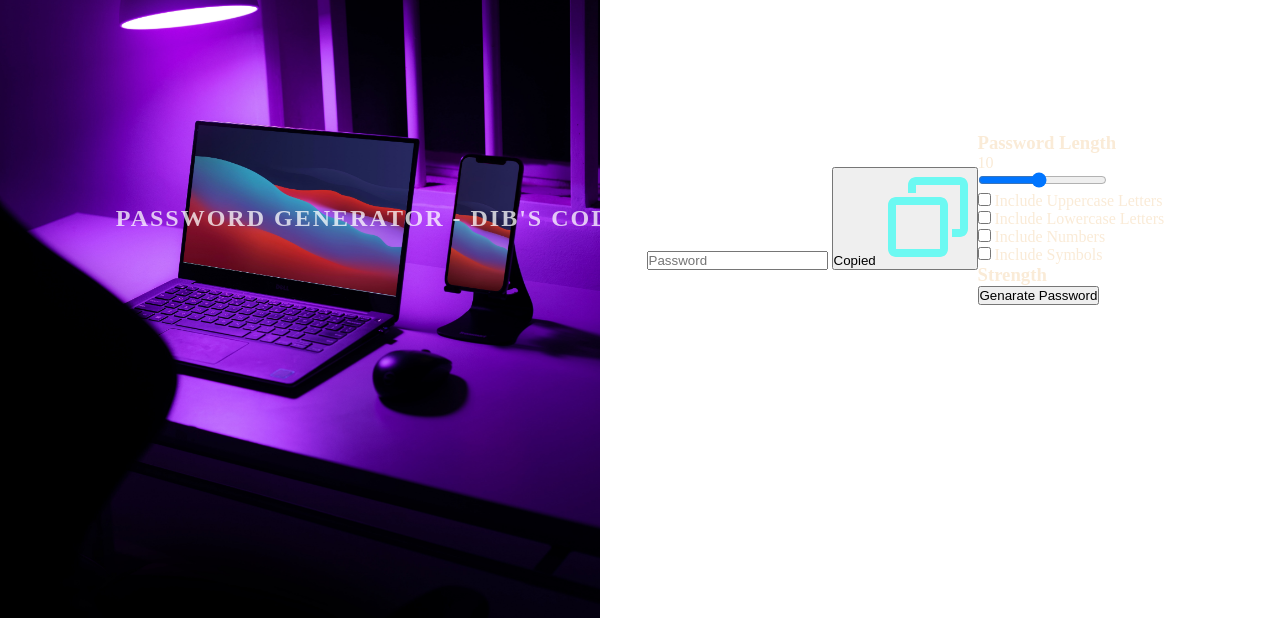
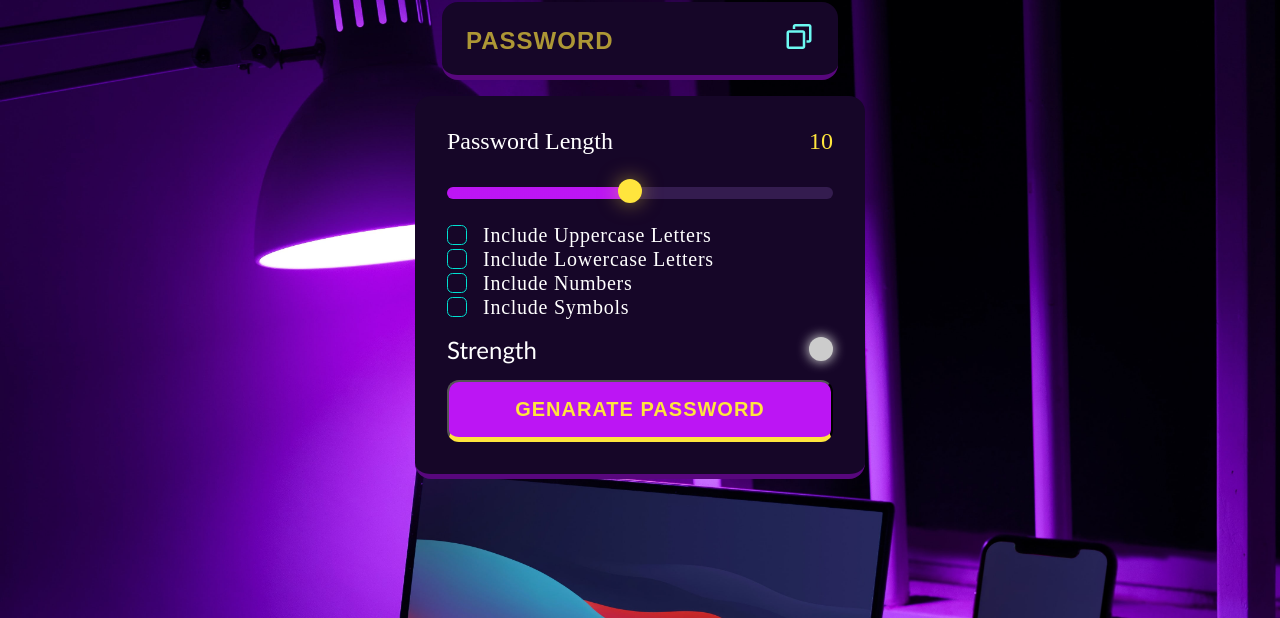
Before and after one commit to dibendughosal/Password-Generator, a plain HTML site: page index.html in a window 1280 px wide. Shown: the part 182-800 px from the top of the page. Drawn offline with Linux system fonts and the light colour scheme.

Commit message:
Styling Done

```diff
--- a/index.html
+++ b/index.html
@@ -3,13 +3,17 @@
   <head>
     <meta charset="UTF-8" />
     <meta name="viewport" content="width=device-width, initial-scale=1.0" />
-    <title>Password Generator | Dibendu </title>
-    <link rel="shortcut icon" href="./assets/reset-password (1).png" type="image/x-icon">
-    <link rel="stylesheet" href="style.css">
+    <title>Password Generator | Dibendu</title>
+    <link
+      rel="shortcut icon"
+      href="./assets/reset-password (1).png"
+      type="image/x-icon"
+    />
+    <link rel="stylesheet" href="style.css" />
   </head>
   <body>
     <div class="container">
-      <h2>Password Generator - Dib's Codez</h2>
+      <h2>Password Generator</h2>
       <div class="display-container">
         <input
           placeholder="Password"
@@ -17,37 +21,50 @@
           data-passwordDisplay
           readonly
         />
-        <button>
-          <span data-copyMsg>Copied</span>
-          <img src="./assets/copy.svg" alt="Copy icon" data-copy />
+        <button class="copyBtn">
+          <span data-copyMsg class="copyTxt"></span>
+          <img
+            src="./assets/copy.svg"
+            alt="Copy icon"
+            width="30px"
+            height="30px"
+            data-copy
+          />
         </button>
       </div>
       <div class="input-container">
         <div class="length-container">
-          <h3>Password Length</h3>
+          <p>Password Length</p>
           <p data-length>0</p>
         </div>
-        <input type="range" name="" id="" min="1" max="20" length-slider/>
-        <div>
+        <input
+          type="range"
+          name=""
+          class="slider"
+          min="1"
+          max="20"
+          length-slider
+        />
+        <div class="check">
           <input type="checkbox" id="uppercase" />
           <label for="uppercase">Include Uppercase Letters</label>
         </div>
-        <div>
+        <div class="check">
           <input type="checkbox" id="lowercase" />
           <label for="lowercase">Include Lowercase Letters</label>
         </div>
-        <div>
-          <input type="checkbox"  id="numbers" />
+        <div class="check">
+          <input type="checkbox" id="numbers" />
           <label for="numbers">Include Numbers</label>
         </div>
-        <div>
-          <input type="checkbox" id="symbols"/>
+        <div class="check">
+          <input type="checkbox" id="symbols" />
           <label for="symbols">Include Symbols</label>
         </div>
         <!-- strength section -->
         <div class="strength-section">
-          <h3>Strength</h3>
-          <div data-indicator></div>
+          <p>Strength</p>
+          <div class="indicator" data-indicator></div>
         </div>
         <!-- generated Password button -->
         <button class="generatedBtn">Genarate Password</button>
--- a/script.js
+++ b/script.js
@@ -11,24 +11,27 @@ const symbolsCheck = document.querySelector("#symbols");
 const indicator = document.querySelector("[data-indicator]");
 const generateBtn = document.querySelector(".generatedBtn");
 const allCheckbox = document.querySelectorAll("input[type='checkbox']");
-const symbols = '~`&@#$%^*(){[}]-_",<.>?/:;=+\|!';
+const symbols = '~`&@#$%^*(){[}]-_",<.>?/:;=+|!';
 
 let password = "";
 let passwordLength = 10;
 let checkCount = 0;
 
 handleSlider();
-setIndicator();
+setIndicator("#ccc");
 
 function handleSlider() {
   inputSlider.value = passwordLength;
   length.innerText = passwordLength;
-
+  const min = inputSlider.min;
+  const max = inputSlider.max;
+  inputSlider.style.backgroundSize =
+    ((passwordLength - min) * 100) / (max - min) + "100%";
 }
 
-function setIndicator(color){
+function setIndicator(color) {
   indicator.style.backgroundColor = color;
-    indicator.style.boxShadow = "1px 2px 20px black";
+  indicator.style.boxShadow = `0px 0px 12px 1px ${color}`;
 }
 
 function getRandomInt(min, max) {
@@ -39,45 +42,48 @@ function generateRandomNumber() {
   return getRandomInt(0, 9);
 }
 
-function generateLowercase(){
+function generateLowercase() {
   return String.fromCharCode(getRandomInt(97, 123));
 }
 
-function generateUppercase(){
+function generateUppercase() {
   return String.fromCharCode(getRandomInt(65, 91));
 }
 
-function generateSymbols(){
+function generateSymbols() {
   const randomNum = getRandomInt(0, symbols.length);
-    return symbols.charAt(randomNum)
+  return symbols.charAt(randomNum);
 }
 
 function calcStrength() {
-    let hasUpper =false;
-    let hasLower =false;
-    let hasNum =false;
-    let hasSym =false;
+  let hasUpper = false;
+  let hasLower = false;
+  let hasNum = false;
+  let hasSym = false;
 
   if (uppercaseCheck.checked) hasUpper = true;
   if (lowercaseCheck.checked) hasLower = true;
   if (numbersCheck.checked) hasNum = true;
   if (symbolsCheck.checked) hasSym = true;
 
-    if(hasUpper && hasLower && (hasNum || hasSym) && passwordLength >= 8){
+  if (hasUpper && hasLower && (hasNum || hasSym) && passwordLength >= 8) {
     setIndicator("#0f0");
-    }
-    else if(hasUpper && hasLower && (hasNum || hasSym) && passwordLength >= 6){
+  } else if (
+    hasUpper &&
+    hasLower &&
+    (hasNum || hasSym) &&
+    passwordLength >= 6
+  ) {
     setIndicator("#ff0");
-    }
-    else{
+  } else {
     setIndicator("#f00");
   }
 }
 
-function handleCheckBoxChange(){
+function handleCheckBoxChange() {
   checkCount = 0;
-    allCheckbox.forEach( (checkbox) => {
-        if(checkbox.checked){
+  allCheckbox.forEach((checkbox) => {
+    if (checkbox.checked) {
       checkCount++;
     }
   });
@@ -88,45 +94,42 @@ function handleCheckBoxChange(){
   }
 }
 
-
 async function copyClick() {
   try {
     await navigator.clipboard.writeText(passwordDisplay.value);
-        copyMsg.innerText = "Copied"
+    copyMsg.innerText = "Copied";
   } catch (error) {
-        copyMsg.innerText = "Failed"
+    copyMsg.innerText = "Failed";
   }
-    copyMsg.classList.add('active');
+  copyMsg.classList.add("active");
   setTimeout(() => {
-        copyMsg.classList.remove('active');
-    },2000);
+    copyMsg.classList.remove("active");
+  }, 2000);
 }
 
 // allCheckbox.forEach( (checkbox) => {
 //     checkbox.addEventListener('change', handleCheckBoxChange);
 // })
 
-allCheckbox.forEach(checkbox => {
-    checkbox.addEventListener('change', handleCheckBoxChange);
+allCheckbox.forEach((checkbox) => {
+  checkbox.addEventListener("change", handleCheckBoxChange);
 });
 
-
-inputSlider.addEventListener('input', (e) => {
+inputSlider.addEventListener("input", (e) => {
   passwordLength = e.target.value;
   handleSlider();
-})
+});
 
-copyBtn.addEventListener('click', () => {
+copyBtn.addEventListener("click", () => {
   if (passwordDisplay.value.length > 0) {
     copyClick();
   }
-})
+});
 
-generateBtn.addEventListener('click', () => {
-    if(checkCount == 0)
-        return;
+generateBtn.addEventListener("click", () => {
+  if (checkCount == 0) return;
 
-    if(passwordLength < checkCount){
+  if (passwordLength < checkCount) {
     passwordLength = checkCount;
     handleSlider();
   }
@@ -146,16 +149,16 @@ generateBtn.addEventListener('click', () => {
   //     password += generateSymbols();
   // }
   let funcArr = [];
-    if(uppercaseCheck.checked){
+  if (uppercaseCheck.checked) {
     funcArr.push(generateUppercase);
   }
-    if(lowercaseCheck.checked){
+  if (lowercaseCheck.checked) {
     funcArr.push(generateLowercase);
   }
-    if(numbersCheck.checked){
+  if (numbersCheck.checked) {
     funcArr.push(generateRandomNumber);
   }
-    if(symbolsCheck.checked){
+  if (symbolsCheck.checked) {
     funcArr.push(generateSymbols);
   }
   // compulsory
@@ -163,7 +166,7 @@ generateBtn.addEventListener('click', () => {
     password += funcArr[i]();
   }
   // remaining addition
-    for (let i = 0; i< passwordLength - funcArr.length; i++) {
+  for (let i = 0; i < passwordLength - funcArr.length; i++) {
     let randomIndex = getRandomInt(0, funcArr.length);
     password += funcArr[randomIndex]();
   }
@@ -174,9 +177,9 @@ generateBtn.addEventListener('click', () => {
   calcStrength();
 });
 
-function shufflePassword(array){
-    for (let i = array.length - 1; i>0; i--) {
-        const j = Math.floor(Math.random()*(i+1));
+function shufflePassword(array) {
+  for (let i = array.length - 1; i > 0; i--) {
+    const j = Math.floor(Math.random() * (i + 1));
     const temp = array[i];
     array[i] = array[j];
     array[j] = temp;
--- a/style.css
+++ b/style.css
@@ -1,9 +1,11 @@
-*,*::after,*::before{
+*,
+*::after,
+*::before {
   padding: 0;
   margin: 0;
   box-sizing: border-box;
 }
-:root{
+:root {
   --dk-violet: hsl(268, 75%, 9%);
   --lt-violet: hsl(268, 47%, 21%);
   --lt-violet2: hsl(281, 89%, 26%);
@@ -17,31 +19,209 @@
   --vb-cyan: hsl(176, 100%, 44%);
   --vb-cyan2: hsl(177, 92%, 70%);
 
-
   --dk-text: hsl(198, 20%, 13%);
-
 }
-.container{
+body {
   width: 100vw;
   height: 100vh;
   display: flex;
   justify-content: center;
   align-items: center;
   background: url(./assets/bg.jpg);
-    background-size: contain;
+  background-size: cover;
   background-repeat: no-repeat;
-    color: antiquewhite;
 }
-h2{
+.container {
+  width: 90%;
+  max-width: 450px;
+  display: flex;
+  flex-direction: column;
+  align-items: center;
+  justify-content: center;
+}
+h2 {
   color: var(--pl-white);
   opacity: 0.75;
   text-transform: uppercase;
   letter-spacing: 2px;
   align-items: center;
   line-height: 1.2;
+}
+.display-container {
+  position: relative;
+  background-color: var(--dk-violet);
+  border-radius: 1rem;
+  border-bottom: 0.35rem solid var(--lt-violet2);
+  margin: 1rem 0;
+  padding-top: 0.35rem;
+}
+.display {
+  width: 100%;
+  background-color: transparent;
+  padding: 1.15rem 1rem;
+  color: var(--vb-yellow);
+  font-weight: 600;
+  font-size: 1.5rem;
+  line-height: 30px;
+  letter-spacing: 1px;
+  padding-right: 3.25rem;
+  border: none;
+}
+.display::placeholder {
+  position: absolute;
+  top: 50%;
+  left: 1.5rem;
+  font-size: 1.5rem;
+  line-height: 30px;
+  color: var(--vb-yellow);
+  opacity: 0.65;
+  text-transform: uppercase;
+  transform: translateY(-50%);
 
 }
-.display-container{
-    position: relative;
+.display-container button {
+  position: absolute;
+  right: 1.5rem;
+  top: 50%;
+  transform: translateY(-50%);
 
 }
+.input-container {
+  width: 100%;
+  background-color: var(--dk-violet);
+  border-radius: 1rem;
+  padding: 2rem;
+  border-bottom: 0.35rem solid var(--lt-violet2);
+}
+.length-container {
+  display: flex;
+  justify-content: space-between;
+  align-items: center;
+}
+.length-container p:nth-child(1) {
+  color: var(--pl-white);
+  font-size: 1.5rem;
+}
+.length-container p:nth-child(2) {
+  color: var(--vb-yellow);
+  font-size: 1.5rem;
+}
+.strength-section {
+  display: flex;
+  justify-content: space-between;
+  align-items: center;
+  margin: 1rem 0;
+}
+.strength-section p {
+  color: var(--pl-white);
+  font-size: 1.5rem;
+  font-family: 'Gill Sans', 'Gill Sans MT', Calibri, 'Trebuchet MS', sans-serif;
+}
+.indicator {
+  width: 1.5rem;
+  height: 1.5rem;
+  border-radius: 50%;
+}
+.copyBtn{
+    background-color: transparent;
+    border: none;
+    outline: none;
+}
+.copyTxt{
+    position: absolute;
+    background-color: var(--vb-violet2);
+    color: var(--vb-yellow);
+    font-size: 1.25rem;
+    top: -35px;
+    left: -25px;
+    padding: 5px 10px;
+    border-radius: 1rem;
+    font-weight: 700;
+    opacity: 0;
+    transform: scale(0);
+    transform-origin: bottom;
+    transition: all 250ms ease-in-out;
+}
+.copyTxt.active{
+    opacity: 1;
+    transform: scale(1);
+}
+.generatedBtn {
+  width: 100%;
+  padding: 16px 0;
+  background-color: var(--vb-violet);
+  text-align: center;
+  border-radius: 0.75rem;
+  border-bottom: 0.35rem solid var(--vb-yellow);
+  text-transform: uppercase;
+  letter-spacing: 1px;
+  color: var(--vb-yellow);
+  font-weight: 600;
+  font-size: 1.25rem;
+}
+.check {
+  display: flex;
+  align-items: center;
+  margin: 1px 0;
+  gap: 1rem;
+}
+.check input {
+  width: 20px;
+  height: 20px;
+  appearance: none;
+  border: 1px solid var(--vb-cyan);
+  cursor: pointer;
+  position: relative;
+  border-radius: 0.35rem;
+}
+.check input:checked {
+  background-color: var(--vb-cyan);
+}
+.check input:checked::before {
+  content: "✔";
+  position: absolute;
+  color: var(--dk-text);
+  left: 50%;
+  font-size: 1.05rem;
+  font-weight: 600;
+  top: -3.25px;
+  transform: translateX(-50%);
+}
+label {
+  color: var(--pl-white);
+  font-size: 1.25rem;
+  letter-spacing: 0.75px;
+}
+.slider {
+  appearance: none;
+  cursor: pointer;
+  width: 100%;
+  height: 0.75rem;
+  border-radius: 1rem;
+  background-color: var(--lt-violet);
+  margin-top: 2rem;
+  margin-bottom: 1.5rem;
+  background-image: linear-gradient(var(--vb-violet), var(--vb-violet));
+  background-repeat: no-repeat;
+}
+.slider::-webkit-slider-thumb {
+  appearance: none;
+  position: relative;
+  height: 1.5rem;
+  width: 1.5rem;
+  border-radius: 50%;
+  background-color: var(--vb-yellow);
+  box-shadow: 0px 0px 20px 0px rgba(255, 229, 61, 0.5);
+  cursor: pointer;
+  margin-top: -3px;
+  transition: all 100ms ease-in;
+  z-index: 1;
+}
+.slider::-webkit-slider-thumb:hover {
+  background-color: var(--dk-violet);
+  outline: 2px solid var(--vb-yellow);
+  box-shadow: 0px 0px 25px 5px rgba(255, 229, 61, 0.8);
+}
+.slider:focus {
+  outline: 3px solid var(--vb-yellow);
+}
```
Lines whose indentation alone changed are shown as unchanged.
